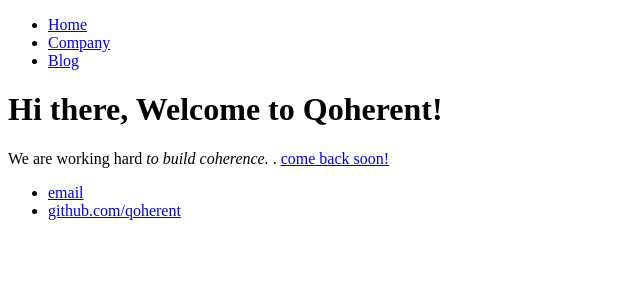
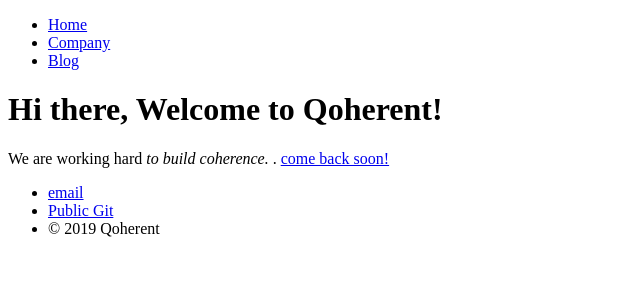
Before and after one commit to abeigi/ab, a Jekyll site: the page built from index.html, in a window 1280 px wide. Shown: the top 300 px of the page, without its empty margins (0-640 px from the left). Built offline with Jekyll 4.4.1, drawn with Linux system fonts in a browser that asks for light colours.

Commit message:
Update default.html

```diff
--- a/_layouts/default.html
+++ b/_layouts/default.html
@@ -22,7 +22,8 @@
 			<footer>
 	    		<ul>
 	        		<li><a href="info@qoherent.io">email</a></li>
-	        		<li><a href="https://github.com/abeigi">github.com/qoherent</a></li>
+	        		<li><a href="https://github.com/qoherent">Public Git</a></li>
+				<li>© 2019 Qoherent</li>
 				</ul>
 			</footer>
 		</body>
```
